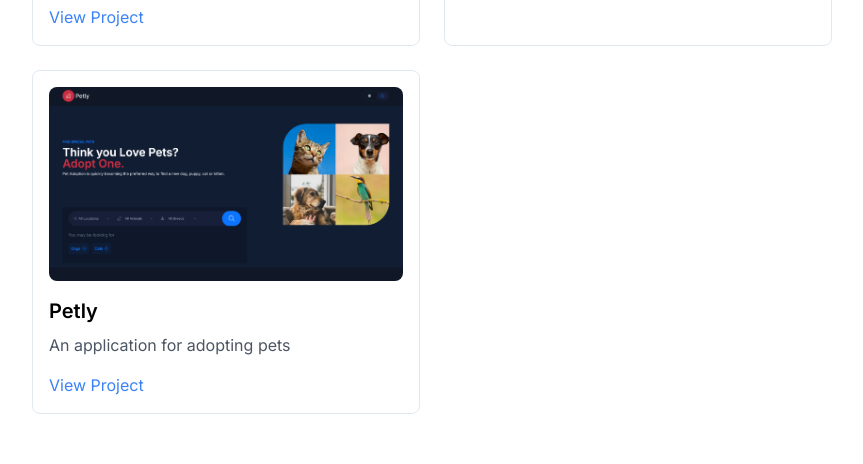
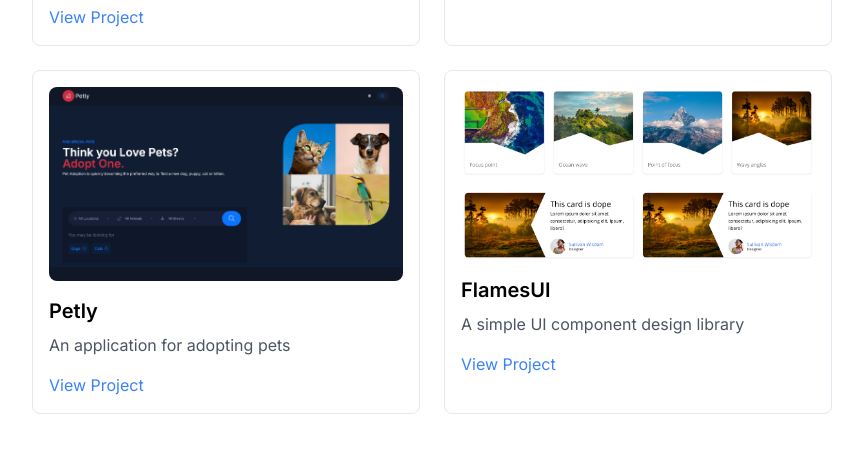
Before and after one commit to wiztemple/wizsullivan, a Next.js app: page /portfolio in a window 1280 px wide. Shown: the part 1158-1622 px from the top of the page, without its empty margins (208-1071 px from the left). Built offline with nearby package versions, Linux system fonts and the light colour scheme.

Commit message:
add flamesui card

```diff
--- a/app/portfolio/page.tsx
+++ b/app/portfolio/page.tsx
@@ -53,6 +53,14 @@ const projects = [
     type: "landingPage",
     banner: "/cashenvoy.png",
     description: "",
+  },
+  {
+    id: 7,
+    title: "FlamesUI",
+    url: "https://wiztemple.github.io/flamesui/",
+    type: "webApp",
+    banner: "/flamesui.png",
+    description: "A simple UI component design library",
   },
 ];
 
@@ -111,7 +119,10 @@ const Portfolio = () => {
 
           <div className="mt-10 grid grid-cols-1 gap-6 md:grid-cols-2">
             {filteredProjects.map((project) => (
-              <div key={project.id} className="p-4 border border-slate-200 rounded-lg">
+              <div
+                key={project.id}
+                className="p-4 border border-slate-200 rounded-lg"
+              >
                 <Image
                   src={project.banner}
                   alt={project.title}
--- a/tailwind.config.ts
+++ b/tailwind.config.ts
@@ -12,6 +12,7 @@ const config: Config = {
         "gradient-radial": "radial-gradient(var(--tw-gradient-stops))",
         "gradient-conic":
           "conic-gradient(from 180deg at 50% 50%, var(--tw-gradient-stops))",
+        "linear-gradient": "linear-gradient(180deg, #FDFCF9 20%, #CBF6DF 50%, #FFF 90%);"
       },
       colors: {
         ptext: '#5C5673',
```
Also changed, not shown: public/flamesui.png (added).
